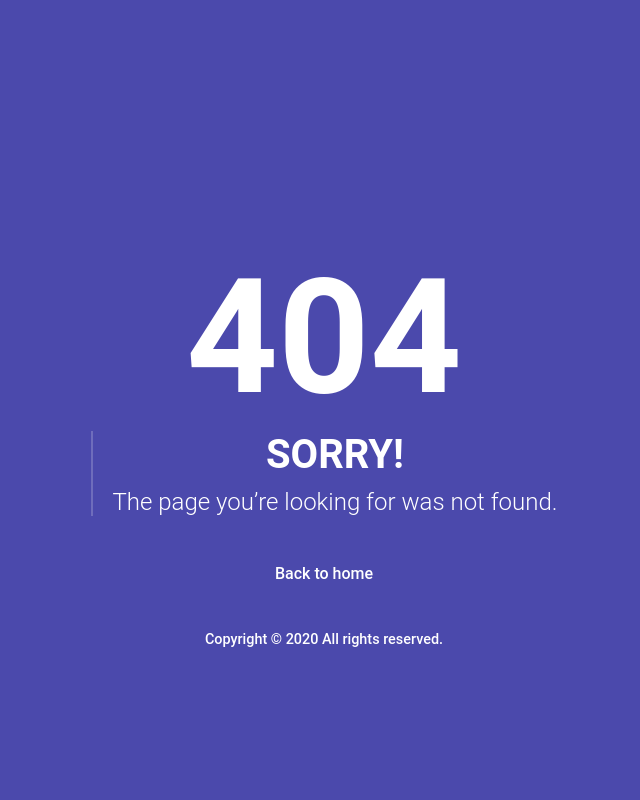
After one commit to aln0573/KARMA, a Node project: template views/user/404.ejs in a window 1280 px wide. The commit adds this page. Shown: the whole page, without its empty margins (316-956 px from the left). Run offline with Node 20 templates, Linux system fonts and the light colour scheme; the template is opened without the code that fills it, so the values that code supplies are empty; some libraries are stand-ins or nearby versions.

Commit message:
my changes

```diff
--- a/controllers/admin/adminController.js
+++ b/controllers/admin/adminController.js
@@ -271,13 +271,7 @@ const returnApproval = async (req, res) => {
                     });
                     wallet.balance += Number(item.finalPrice * item.quantity);
                     await wallet.save();
-                    // Update stock quantity
 
-                    const product = await productModel.findById(item.productId); // Assuming `productId` is stored in the item
-                    if (product) {
-                        product.stock += item.quantity; // Add the returned quantity to the stock
-                        await product.save();
-                    }
                 } else {
                     item.itemStatus = 'Delivered';
                     item.isApproved = false;
--- a/controllers/user/UserController.js
+++ b/controllers/user/UserController.js
@@ -121,7 +121,11 @@ const Loadhome = async (req, res) => {
 
 const LoadLogin = async (req, res) => {
     try {
-        res.render('login');
+        if (req.session.user_id) {
+            res.redirect('/');
+        } else {
+            res.render('login');
+        }
     } catch (error) {
         console.log(error);
     }
--- a/controllers/user/cartController.js
+++ b/controllers/user/cartController.js
@@ -148,7 +148,7 @@ const decrementCart = async (req, res, next) => {
             res.json({ success: false, message: 'Quantity cannot be less than 1' });
         }
     } catch (error) {
-        next(error);
+        console.log(error)
     }
 }
 
--- a/index.js
+++ b/index.js
@@ -19,10 +19,11 @@ mongoose.connect(process.env.MONGO_URI)
         console.error("Error connecting to MongoDB:", error);
     });
 
+
 // Middleware
 app.use("/static", express.static(path.join(__dirname, "public")));
 app.use(express.json());
-app.use('/admin/dashboard',nocache())
+app.use('/admin/dashboard', nocache())
 app.use('/uploads', express.static(path.join(__dirname, 'uploads')));
 app.use(express.urlencoded({ extended: true }));
 app.use(session({
@@ -34,6 +35,10 @@ app.use(session({
 // Routes
 app.use("/", user_route);
 app.use("/admin", admin_route);
+app.use((req, res, next) => {
+    res.status(404).render('404')
+});
+
 
 
 // Set view engine
--- /dev/null
+++ b/views/user/404.ejs
@@ -0,0 +1,114 @@
+<!DOCTYPE html>
+<html lang="en">
+<head>
+  <meta charset="utf-8">
+  <meta name="viewport" content="width=device-width, initial-scale=1, shrink-to-fit=no">
+  <link rel="shortcut icon" href="img/fav.png">
+  <title>KARMA 404</title>
+  <style>
+    body, html {
+      height: 100%;
+      margin: 0;
+      font-family: 'Roboto', sans-serif;
+    }
+    .container-scroller {
+      display: flex;
+      justify-content: center;
+      align-items: center;
+      height: 100%;
+      background-color: #4B49AC;
+    }
+    .content-wrapper {
+      background-color: #4B49AC;
+      display: flex;
+      justify-content: center;
+      align-items: center;
+      flex-direction: column;
+      color: #fff;
+      text-align: center;
+    }
+    .error-page h1 {
+      font-size: 10rem;
+      margin-bottom: 0;
+      font-weight: 700;
+      color: #fff;
+    }
+    .error-page h2 {
+      font-size: 2.5rem;
+      font-weight: 600;
+      margin: 0;
+    }
+    .error-page h3 {
+      font-size: 1.5rem;
+      font-weight: 300;
+      margin-top: 10px;
+    }
+    .error-page-divider {
+      border-left: 2px solid rgba(255, 255, 255, 0.2);
+      padding-left: 20px;
+    }
+    .text-white {
+      color: #ffffff !important;
+    }
+    a.text-white {
+      text-decoration: none;
+      color: #ffba00;
+      font-weight: 500;
+    }
+    a.text-white:hover {
+      color: #ff6c00;
+    }
+    .mt-5 {
+      margin-top: 3rem !important;
+    }
+    .font-weight-medium {
+      font-weight: 500;
+    }
+    .footer-text {
+      font-size: 0.9rem;
+    }
+    @media (max-width: 768px) {
+      .error-page h1 {
+        font-size: 7rem;
+      }
+      .error-page h2 {
+        font-size: 2rem;
+      }
+      .error-page h3 {
+        font-size: 1.2rem;
+      }
+    }
+  </style>
+</head>
+<body>
+  <div class="container-scroller">
+    <div class="container-fluid page-body-wrapper full-page-wrapper">
+      <div class="content-wrapper d-flex align-items-center text-center error-page bg-primary">
+        <div class="row flex-grow">
+          <div class="col-lg-7 mx-auto text-white">
+            <div class="row align-items-center d-flex flex-row">
+              <div class="col-lg-6 text-lg-right pr-lg-4">
+                <h1 class="display-1 mb-0">404</h1>
+              </div>
+              <div class="col-lg-6 error-page-divider text-lg-left pl-lg-4">
+                <h2>SORRY!</h2>
+                <h3 class="font-weight-light">The page you’re looking for was not found.</h3>
+              </div>
+            </div>
+            <div class="row mt-5">
+              <div class="col-12 text-center mt-xl-2">
+                <a class="text-white font-weight-medium" href="../../index.html">Back to home</a>
+              </div>
+            </div>
+            <div class="row mt-5">
+              <div class="col-12 mt-xl-2">
+                <p class="text-white font-weight-medium text-center footer-text">Copyright &copy; 2020 All rights reserved.</p>
+              </div>
+            </div>
+          </div>
+        </div>
+      </div>
+    </div>
+  </div>
+</body>
+</html>
--- a/views/user/editAddress.ejs
+++ b/views/user/editAddress.ejs
@@ -113,7 +113,7 @@
             const formEntries = Object.fromEntries(formData.entries());
 
             try {
-                const response = await axios.post('/editAddress', formEntries);
+                const response = await axios.put('/editAddress', formEntries);
 
                 if (response.status === 200) {
                     Swal.fire({
--- a/views/user/profile.ejs
+++ b/views/user/profile.ejs
@@ -205,7 +205,7 @@
         position: relative;
     }
     .btn-linear-red::before {
-        content: '\2190'; /* Unicode for the left arrow */
+        content: '\2190';
         position: absolute;
         left: 10px;
         font-size: 20px;
@@ -249,7 +249,6 @@
             return isValid;
         };
 
-        // Event listeners for input fields to validate on change
         document.getElementById('editName').addEventListener('input', function() {
             validateForm();
         });
```
Also changed, not shown: controllers/user/orderController.js (+39 -15 lines), routes/userRoute.js (+5 -4 lines), views/admin/brands.ejs (+4 -4 lines), views/user/500.ejs (added, +46 -0 lines), views/user/address.ejs (+5 -2 lines), views/user/cart.ejs (+102 -1 lines), views/user/checkout.ejs (+63 -3 lines), views/user/viewOrder.ejs (+73 -16 lines), public/productimages/1727265971837-cropped_image1.png (added), views/layouts/footer.ejs (line endings or trailing spaces). Lines whose indentation alone changed are shown as unchanged.
